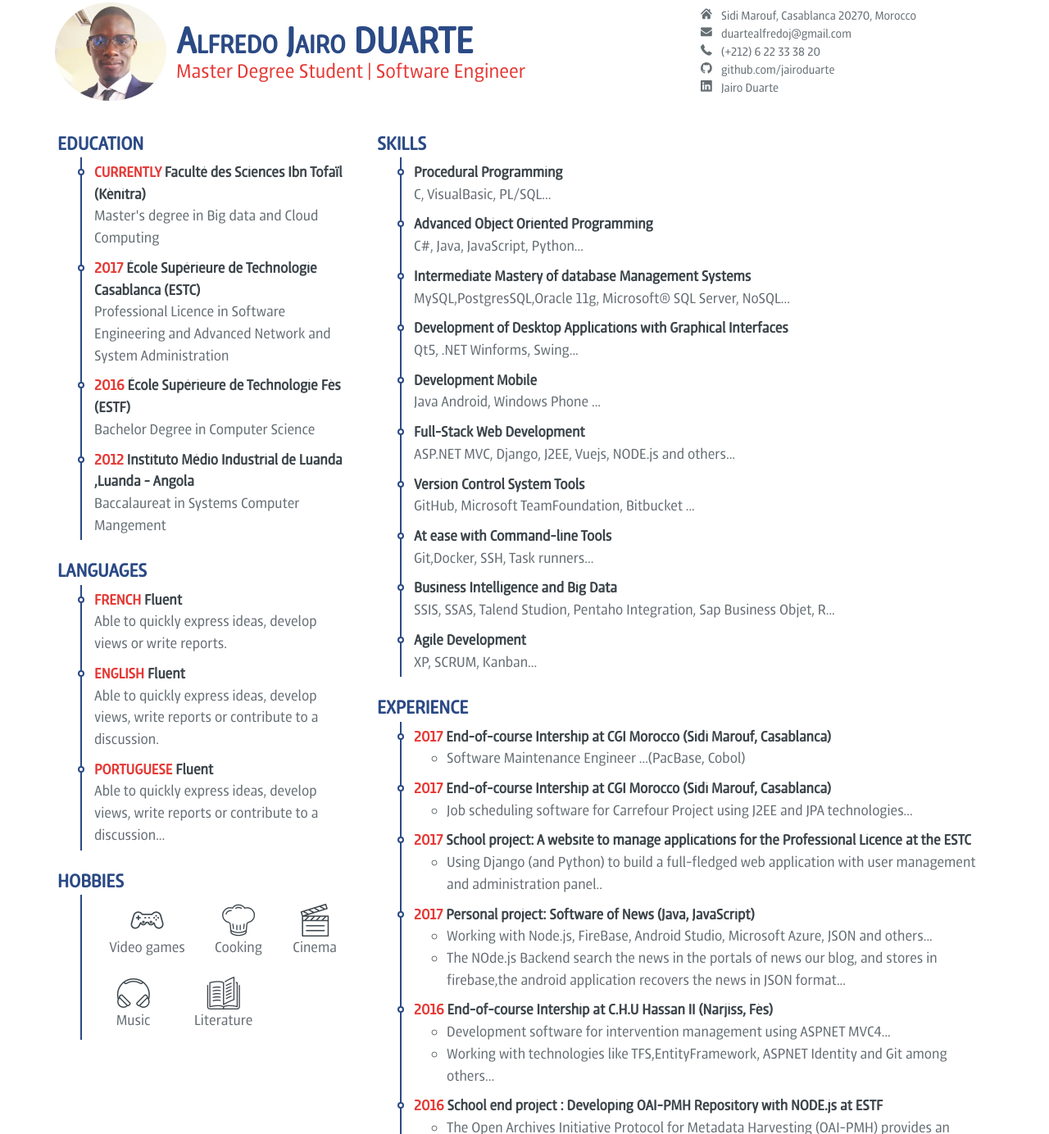
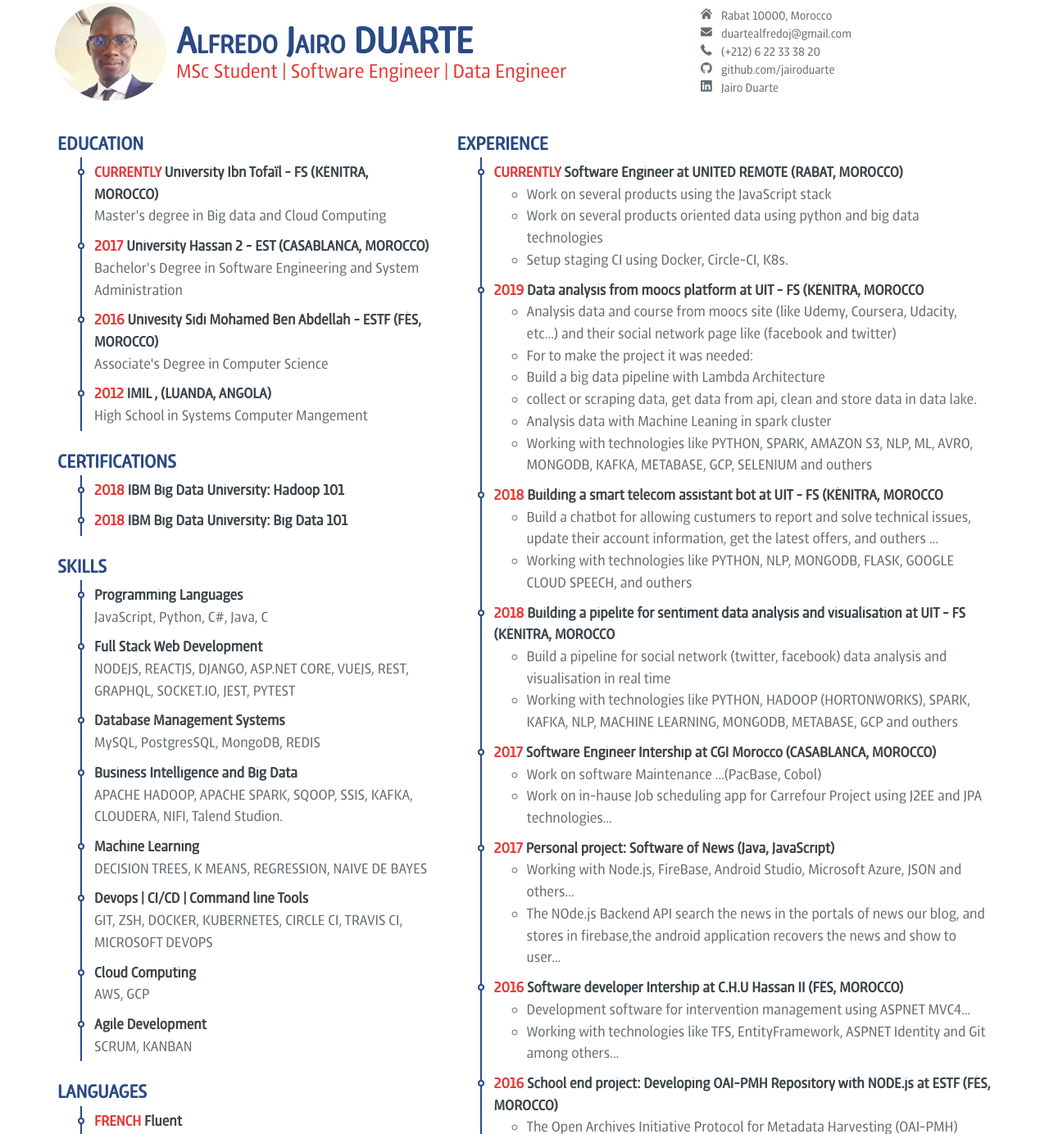
Before and after one commit to JairoDuarte/jairoduarte.github.io, a website: page resume/index.html in a window 1280 px wide. Shown: the part 51-1435 px from the top of the page at 82% size. Drawn offline with Linux system fonts and the light colour scheme.

Commit message:
Update information

```diff
--- a/resume/index.html
+++ b/resume/index.html
@@ -70,7 +70,7 @@
         </div>
       </header>
       <article class="row">
-        <div class="sections-left col-sm-4">
+        <div class="sections-left col-sm-5">
           <component
             v-for="(section, index) in sections"
             v-if="!section.right"
@@ -79,7 +79,7 @@
             v-bind:is="section.template || 'resume-section'"
           ></component>
         </div>
-        <div class="sections-right col-sm-8">
+        <div class="sections-right col-sm-7">
           <component
             v-for="(section, index) in sections"
             v-if="section.right"
@@ -97,7 +97,13 @@
         <p class="section-description" v-if="section.description">{{ section.description }}</p>
         <ul class="section-items" v-else>
           <li class="section-item" v-for="item in section.items">
-            <h4><span class="item-prefix" v-if="item.prefix">{{ item.prefix }}</span> {{ item.title }}</h4>
+            <h4><span class="item-prefix" v-if="item.prefix">{{ item.prefix }} </span>
+              <template v-if="item.link">
+                <a :href="item.link">{{ item.title }}</a>
+              </template>
+              <template v-else>
+                {{ item.title }}
+              </template></h4>
             <p class="item-description" v-if="item.description">{{ item.description }}</p>
             <ul class="item-subitems" v-if="item.items">
               <li v-for="subItem in item.items">{{ subItem }}</li>
--- a/resume/js/main.js
+++ b/resume/js/main.js
@@ -1,11 +1,11 @@
-window.__sduarte__ = window.__sduarte__ || (function() {
+window.__duarte__ = window.__duarte__ || (function() {
     var resumeDataEn = {
         picture: 'img/handsomedude2.jpg',
         lastName: 'Duarte',
         firstName: 'Alfredo Jairo',
-        title: 'Master Degree Student |  Software Engineer ',
+        title: 'MSc Student |  Software Engineer | Data Engineer ',
         info: [
-            { type: 'address', value: 'Sidi Marouf, Casablanca 20270, Morocco' },
+            { type: 'address', value: 'Rabat 10000, Morocco' },
             { type: 'email', value: 'duartealfredoj@gmail.com' },
             { type: 'tel', value: '(+212) 6 22 33 38 20', link: 'tel:+212622333820' },
             { type: 'github', value: 'github.com/jairoduarte', link: 'http://github.com/jairoduarte' },
@@ -14,113 +14,52 @@ window.__sduarte__ = window.__sduarte__ || (function() {
         ],
         sections: [
             {
-                title: 'Education',
-                items: [
-                    {
-                        prefix: 'Currently',
-                        title: 'Faculté des Sciences Ibn Tofaïl (Kènitra) ',
-                        description: 'Master\'s degree  in Big data and Cloud Computing'
-                    },
-                    {
-                        prefix: 2017,
-                        title: 'École Supérieure de Technologie Casablanca (ESTC)',
-                        description: 'Professional Licence in Software Engineering and Advanced Network and System' +
-                            ' Administration'
-                    }, {
-                        prefix: 2016,
-                        title: 'École Supérieure de Technologie Fès (ESTF)',
-                        description: 'Bachelor Degree in Computer Science'
-                    }, {
-                        prefix: 2012,
-                        title: 'Instituto Médio Industrial de Luanda ,Luanda - Angola',
-                        description: 'Baccalaureat in Systems Computer Mangement',
-                    }
-                ]
-            },
-            {
-                title: 'Skills',
-                right: true,
-                items: [
-                    {
-                        title: 'Procedural Programming',
-                        description: 'C, VisualBasic, PL/SQL...'
-                    },
-                    {
-                        title: 'Advanced Object Oriented Programming',
-                        description: 'C#, Java, JavaScript, Python...'
-                    },
-                    {
-                        title: 'Intermediate Mastery of database Management Systems',
-                        description: 'MySQL,PostgresSQL,Oracle 11g, Microsoft® SQL Server, NoSQL...'
-                    },
-                    {
-                        title: 'Development of Desktop Applications with Graphical Interfaces',
-                        description: 'Qt5, .NET Winforms, Swing...'
-                    },
-                    {
-                        title: 'Development Mobile',
-                        description: 'Java Android, Windows Phone ...'
-                    },
-                    {
-                        title: 'Full-Stack Web Development',
-                        description: 'ASP.NET MVC, Django, J2EE, Vuejs, NODE.js and others...'
-                    },
-                    {
-                        title: 'Version Control System Tools',
-                        description: 'GitHub, Microsoft TeamFoundation, Bitbucket ...'
-                    },
-                    {
-                        title: 'At ease with Command-line Tools',
-                        description: 'Git,Docker, SSH, Task runners...'
-                    },
-                    {
-                        title: 'Business Intelligence and Big Data',
-                        description: 'SSIS, SSAS, Talend Studion, Pentaho Integration, Sap Business Objet, R...'
-                    },
-                    {
-                        title: 'Agile Development',
-                        description: 'XP, SCRUM, Kanban...'
-                    }
-                ]
-            },
-           /* {
-                title: 'Certifications',
-                items: [
-                    {
-                        prefix: 2016,
-                        title: 'Microsoft® Specialist: Programming in HTML5 with JavaScript and CSS3'
-                    }, {
-                        prefix: 2016,
-                        title: 'Microsoft® Specialist: Programming in C#'
-                    }, {
-                        prefix: 2015,
-                        title: 'Microsoft® Certified Professional'
-                    }
-                ]
-            },*/
-            {
                 title: 'Experience',
                 right: true,
                 items: [
                     {
-                        prefix: 2017,
-                        title: 'End-of-course Intership at CGI Morocco (Sidi Marouf, Casablanca)',
+                        prefix: 'Currently',
+                        title: 'Software Engineer at UNITED REMOTE (RABAT, MOROCCO)',
                         items: [
-                            'Software Maintenance Engineer ...(PacBase, Cobol) ',
+                            'Work on several products using the JavaScript stack',
+                            'Work on several products oriented data using python and big data technologies',
+                            "Setup staging CI using Docker, Circle-CI, K8s."
+                        ]
+                    },
+                    {
+                        prefix: 2019,
+                        title: 'Data analysis from moocs platform at UIT - FS (KÈNITRA, MOROCCO',
+                        items: [
+                            'Analysis data and course from moocs site (like Udemy, Coursera, Udacity, etc...) and their social network page like (facebook and twitter)',
+                            'For to make the project it was needed:',
+                            'Build a big data pipeline with Lambda Architecture',
+                            'collect or scraping data, get data from api, clean and store data in data lake.',
+                            'Analysis data with Machine Leaning in spark cluster',
+                            'Working with technologies like PYTHON, SPARK, AMAZON S3, NLP, ML, AVRO, MONGODB, KAFKA, METABASE, GCP, SELENIUM and outhers',
+                        ]
+                    },
+                    {
+                        prefix: 2018,
+                        title: 'Building a smart telecom assistant bot at UIT - FS (KÈNITRA, MOROCCO',
+                        items: [
+                            'Build a chatbot for allowing custumers to report and solve technical issues, update their account information, get the latest offers, and outhers ...',
+                            'Working with technologies like PYTHON, NLP, MONGODB, FLASK, GOOGLE CLOUD SPEECH, and outhers',
+                        ]
+                    },
+                    {
+                        prefix: 2018,
+                        title: 'Building a pipelite for sentiment data analysis and visualisation at UIT - FS (KÈNITRA, MOROCCO',
+                        items: [
+                            'Build a pipeline for social network (twitter, facebook) data analysis and visualisation in real time',
+                            'Working with technologies like PYTHON, HADOOP (HORTONWORKS), SPARK, KAFKA, NLP, MACHINE LEARNING, MONGODB, METABASE, GCP and outhers',
                         ]
                     },
                     {
                         prefix: 2017,
-                        title: 'End-of-course Intership at CGI Morocco (Sidi Marouf, Casablanca)',
+                        title: 'Software Engineer Intership at CGI Morocco (CASABLANCA, MOROCCO)',
                         items: [
-                            'Job scheduling software for Carrefour Project using J2EE and JPA technologies...',
-                        ]
-                    },
-                    {
-                        prefix: 2017,
-                        title: 'School project: A website to manage applications for the Professional Licence at the ESTC',
-                        items: [
-                            'Using Django (and Python) to build a full-fledged web application with user management and administration panel..',
+                            'Work on software Maintenance ...(PacBase, Cobol) ',
+                            'Work on in-hause Job scheduling app for Carrefour Project using J2EE and JPA technologies...',
                         ]
                     },
                     {
@@ -128,52 +67,121 @@ window.__sduarte__ = window.__sduarte__ || (function() {
                         title: 'Personal project: Software of News (Java, JavaScript)',
                         items: [
                             'Working with Node.js, FireBase, Android Studio, Microsoft Azure, JSON and others...',
-                            'The NOde.js Backend search the news in the portals of news our blog, and stores in firebase,the android application recovers the news in JSON format...',
+                            'The NOde.js Backend API search the news in the portals of news our blog, and stores in firebase,the android application recovers the news and show to user...',
                         ]
                     },
                     {
                         prefix: 2016,
-                        title: 'End-of-course Intership at C.H.U Hassan II (Narjiss, Fès)',
+                        title: 'Software developer Intership at C.H.U Hassan II (FÈS, MOROCCO)',
                         items: [
                             'Development software for intervention management using ASPNET MVC4...',
-                            'Working with technologies like TFS,EntityFramework, ASPNET Identity and Git among others...',
+                            'Working with technologies like TFS, EntityFramework, ASPNET Identity and Git among others...',
                         ]
                     },
                     {
                         prefix: 2016,
-                        title: 'School end project : Developing OAI-PMH Repository with NODE.js at ESTF',
+                        title: 'School end project: Developing OAI-PMH Repository with NODE.js at ESTF  (FÈS, MOROCCO)',
                         items: [
                             'The Open Archives Initiative Protocol for Metadata Harvesting (OAI-PMH) provides an application-independent interoperability framework based on metadata harvestin...',
                             'A repository is a network accessible server that can process the 6 OAI-PMH requests in the manner described in this document. A repository is managed by a data provider to expose metadata to harvesters...',
                         ]
                     },
                     {
-                        prefix: 2016,
-                        title: 'School project: Development software for Transport Company at ESTF',
-                        items: [
-                            'Working with techonologies like ASPNET MVC 4, SQLServer, EntityFramework and others...',
-                            'More Efficient Receiving and Delivery Process of Package...',
-                        ]
-                    },
-                    {
                         prefix: 2015,
-                        title: 'Begin-of-course Intership at CompetenceCenter (Centre ville, Fès)',
+                        title: 'Intership at CompetenceCenter  (FÈS, MOROCCO)',
                         items: [
                             'Development site web with Joomla (PHP , MySQL)',
                         ]
                     },
                     {
                         prefix: 2012,
-                        title: 'School end project : Developing School Management Software at IMIL',
+                        title: 'High School end project at IMIL (LUANDA, ANGOLA)',
                         items: [
+                            'Developing School Management Software, for  management of students, teachers, grades and schedules...',
                             'Working with technologies like Visual Basic, MySQl and others...',
-                            'Management of students, teachers, grades and schedules...',
                         ]
                     }
                 ]
             },
             {
+                title: 'Education',
+                items: [
+                    {
+                        prefix: 'Currently',
+                        title: 'University Ibn Tofaïl - FS (KÈNITRA, MOROCCO)',
+                        description: 'Master\'s degree  in Big data and Cloud Computing'
+                    },
+                    {
+                        prefix: 2017,
+                        title: 'University Hassan 2 - EST (CASABLANCA, MOROCCO)',
+                        description: 'Bachelor\'s Degree in Software Engineering and System Administration'
+                    }, {
+                        prefix: 2016,
+                        title: 'Univesity Sidi Mohamed Ben Abdellah - ESTF (FÈS, MOROCCO)',
+                        description: 'Associate\'s Degree in Computer Science'
+                    }, {
+                        prefix: 2012,
+                        title: 'IMIL , (LUANDA, ANGOLA)',
+                        description: 'High School in Systems Computer Mangement',
+                    }
+                ]
+            },
+            {
+                title: 'Certifications',
+                items: [
+                    {
+                        prefix: 2018,
+                        title: 'IBM Big Data University: Hadoop 101',
+                        link: 'https://courses.cognitiveclass.ai/certificates/f5967615c18e4223bbb21d4f70b31c7b'
+                    }, {
+                        prefix: 2018,
+                        title: 'IBM Big Data University: Big Data 101',
+                        link: 'https://courses.cognitiveclass.ai/certificates/b82b724d6e1c46edbbbdab1bbea3b3f7'
+                    }
+                ]
+            },
+            {
+                title: 'Skills',
+                items: [
+                    {
+                        title: 'Programming Languages',
+                        description: 'JavaScript, Python, C#, Java, C'
+                    },
+                    {
+                        title: 'Full Stack Web Development',
+                        description: 'NODEJS, REACTJS, DJANGO, ASP.NET CORE, VUEJS, REST, GRAPHQL, SOCKET.IO, JEST, PYTEST'
+                    },
+                    {
+                        title: 'Database Management Systems',
+                        description: 'MySQL, PostgresSQL, MongoDB, REDIS'
+                    },
+                    {
+                        title: 'Business Intelligence and Big Data',
+                        description: 'APACHE HADOOP, APACHE SPARK, SQOOP, SSIS, KAFKA, CLOUDERA, NIFI, Talend Studion.'
+                    },
+                    {
+                        title: 'Machine Learning',
+                        description: 'DECISION TREES, K MEANS, REGRESSION, NAIVE DE BAYES'
+                    },
+                    {
+                        title: 'Devops | CI/CD | Command line Tools',
+                        description: 'GIT, ZSH, DOCKER, KUBERNETES, CIRCLE CI, TRAVIS CI, MICROSOFT DEVOPS'
+                    },
+                    {
+                        title: 'Cloud Computing',
+                        description: 'AWS, GCP'
+                    },
+                    {
+                        title: 'Agile Development',
+                        description: 'SCRUM, KANBAN'
+                    }
+                ]
+            },
+
+
+            {
                 title: 'Languages',
+
                 items: [
                     {
                         prefix: 'French',
@@ -182,13 +190,13 @@ window.__sduarte__ = window.__sduarte__ || (function() {
                     },
                     {
                         prefix: 'English',
-                        title: 'Fluent',
-                        description: 'Able to quickly express ideas, develop views, write reports or contribute to a discussion.'
+                        title: 'Pre-intermediate',
+                        description: 'Able to understand sentences and frequently used expressions related to areas of most immediate relevance, and communicate in simple and routine tasks requiring a simple and direct exchange of information.'
                     },
                     {
                         prefix: 'Portuguese',
-                        title: 'Fluent',
-                        description: 'Able to quickly express ideas, develop views, write reports or contribute to a discussion...'
+                        title: 'Native',
+                        description: 'Can understand with ease virtually everything heard or read. Can summarise information from different spoken and written sources, reconstructing arguments and accounts in a coherent presentation...'
                     }
                 ]
             },
```
